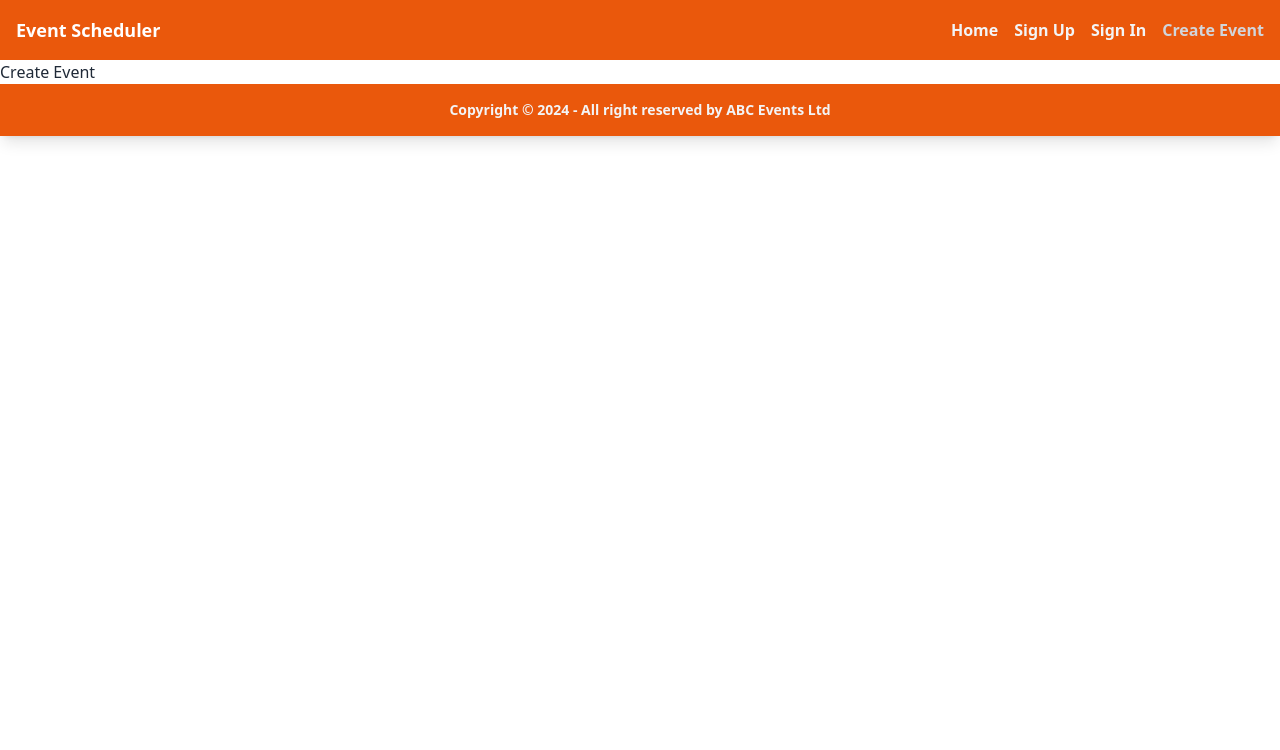
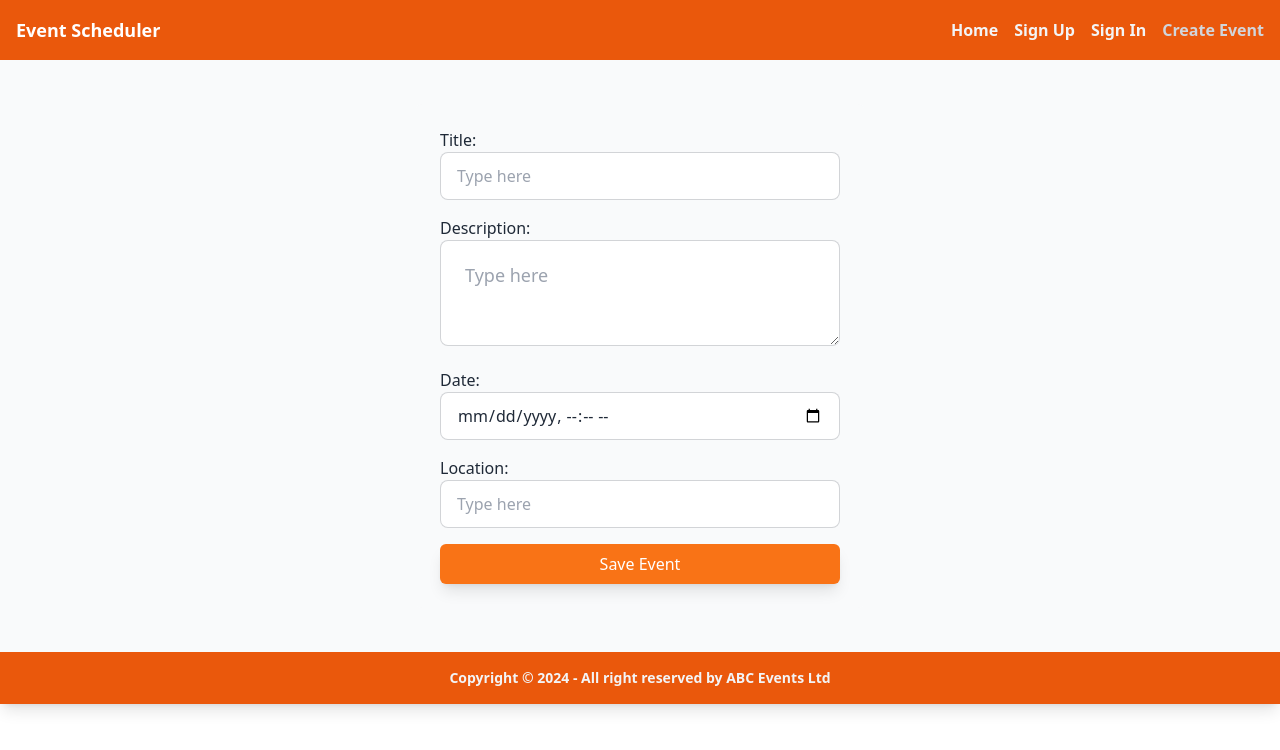
Before and after one commit to Hbindra11/Project-6-restful-eventsManager, a React (Vite) app: page /createEvent in a window 1280 px wide. Shown: the top 750 px of the page. Built offline with nearby package versions, Linux system fonts and the light colour scheme; sample sign-in values are in the browser's storage.

Commit message:
create event page form displays if user is authenticated

```diff
--- a/src/components/CreateEvent.jsx
+++ b/src/components/CreateEvent.jsx
@@ -1,5 +1,56 @@
+import { Navigate } from "react-router-dom";
+
 const CreateEvent = () => {
-    return <div>Create Event</div>;
-  };
+  console.log("value of token is: " + localStorage.getItem("token") || null);
 
-  export default CreateEvent;
+  const isAuthenticated = localStorage.getItem("token") || null;
+  return (
+    <>
+      {isAuthenticated ? (
+
+          <div className="bg-gray-50 p-11">
+            <form className="flex flex-col gap-4 p-6 bg-gray-50 rounded-md max-w-md mx-auto">
+              <label>
+                Title:
+                <input
+                  className="input input-bordered w-full max-w-md"
+                  type="text"
+                  placeholder="Type here"
+                />
+              </label>
+              <label>
+                Description:
+                <textarea
+                  className="textarea textarea-bordered textarea-lg w-full max-w-md"
+                  placeholder="Type here"
+                ></textarea>
+              </label>
+              <label>
+                Date:
+                <input
+                  className="input input-bordered w-full max-w-md"
+                  type="datetime-local"
+                />
+              </label>
+              <label className="font-medium">
+                Location:
+                <input
+                  className="input input-bordered w-full max-w-md"
+                  type="text"
+                  placeholder="Type here"
+                />
+              </label>
+              <button className="bg-orange-500 text-white py-2 rounded-md hover:bg-orange-600 transition duration-300 shadow-lg">
+                Save Event
+              </button>
+            </form>
+          </div>
+
+      ) : (
+        <Navigate to="/signIn" />
+      )}
+    </>
+  );
+};
+
+export default CreateEvent;
--- a/src/components/SignIn.jsx
+++ b/src/components/SignIn.jsx
@@ -27,7 +27,7 @@ const SignIn = () => {
   };
 
   return (
-    <div className="bg-gray-50">
+    <div className="bg-gray-50 p-36">
       <form
         onSubmit={handleSubmit}
         className="flex flex-col gap-4 p-6 bg-gray-50 rounded-md max-w-md mx-auto"
@@ -41,6 +41,7 @@ const SignIn = () => {
             onChange={handleChange}
             required
             className="p-2 mt-1 border border-gray-400 rounded shadow-lg"
+            placeholder="Type here"
           />
         </label>
 
@@ -53,6 +54,7 @@ const SignIn = () => {
             onChange={handleChange}
             required
             className="p-2 mt-1 border border-gray-400 rounded shadow-lg "
+            placeholder="Type here"
           />
         </label>
 
@@ -63,7 +65,7 @@ const SignIn = () => {
           Sign In
         </button>
 
-        <p className="mt-4 text-center mb-72">
+        <p className="mt-4 text-center ">
           Don't have an account?
           <button
             onClick={() => navigate("/signIn")}
--- a/src/components/SignUp.jsx
+++ b/src/components/SignUp.jsx
@@ -34,7 +34,7 @@ const SignUp = () => {
   };
 
   return (
-    <div className="bg-gray-50">
+    <div className="bg-gray-50 p-36">
       <form
         onSubmit={handleSubmit}
         className="flex flex-col gap-4 p-6 bg-gray-50 rounded-md max-w-md mx-auto"
@@ -48,6 +48,7 @@ const SignUp = () => {
             onChange={handleChange}
             required
             className="p-2 mt-1 border border-gray-400 rounded shadow-lg"
+            placeholder="Type here"
           />
         </label>
 
@@ -60,6 +61,7 @@ const SignUp = () => {
             onChange={handleChange}
             required
             className="p-2 mt-1 border border-gray-400 rounded shadow-lg"
+            placeholder="Type here"
           />
         </label>
 
@@ -70,7 +72,7 @@ const SignUp = () => {
           Sign Up
         </button>
 
-        <p className="mt-4 text-center mb-72">
+        <p className="mt-4 text-center ">
           Already have an account?
           <button
             onClick={() => navigate("/signIn")}
```
Also changed, not shown: src/App.jsx (+18 -15 lines).
